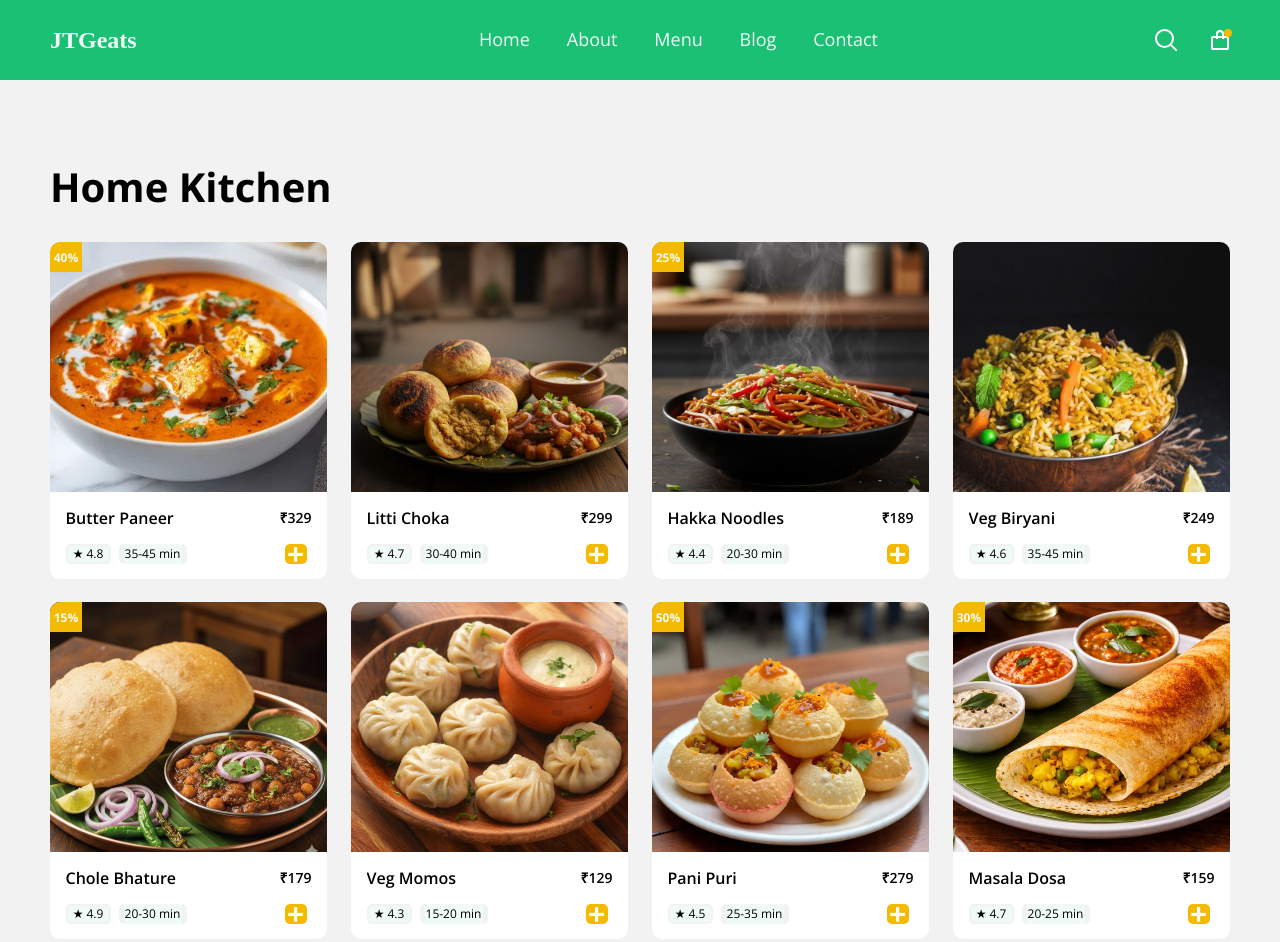
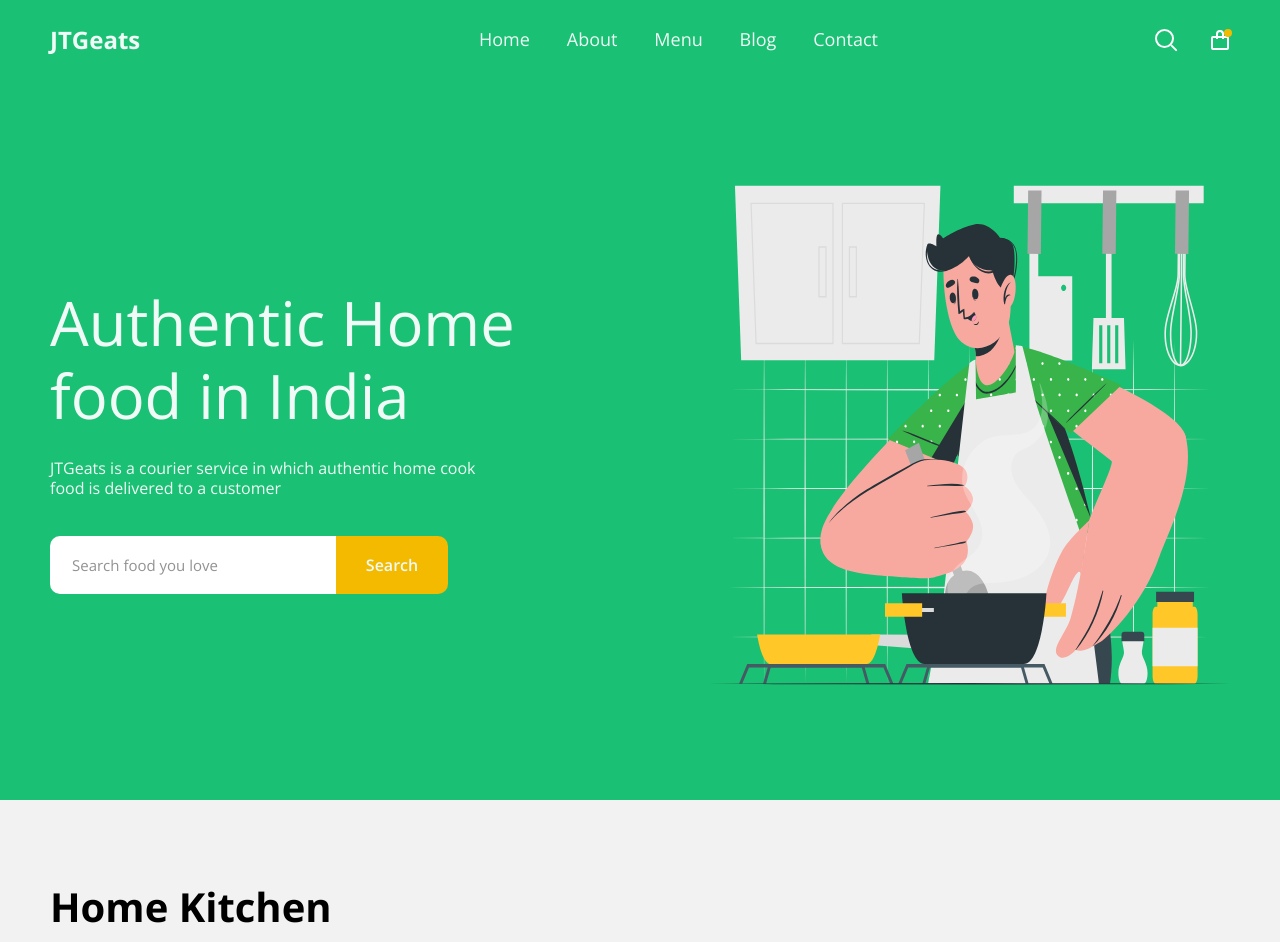
Before and after one commit to namdevyakhya-17/JTGeats-Food-Web, a plain HTML site: page index.html in a window 1280 px wide. Shown: the top 942 px of the page. Drawn offline with nearby package versions, Linux system fonts and the light colour scheme.

Commit message:
done some changes in ui

```diff
--- a/index.html
+++ b/index.html
@@ -14,6 +14,7 @@
 
 <body>
     <div id="modal-root"></div>
+    <section class="top-section">
         <header class="header">
             <nav class="nav container">
                 <div class="logo">JTGeats</div>
@@ -35,6 +36,25 @@
                 </div>
             </nav>
         </header>
+
+        <section class="hero">
+            <div class="container hero-main">
+                <div class="hero-text">
+                    <div class="hero-text-content">
+                        <h1>Authentic Home food in India</h1>
+                        <p>JTGeats is a courier service in which authentic home cook food is delivered to a customer</p>
+                    </div>
+                    <div class="search-box">
+                        <input type="text" placeholder="Search food you love">
+                        <button type="button">Search</button>
+                    </div>
+                </div>
+                <div class="hero-image">
+                    <img src="assets/images/cuate.svg" alt="Chef holding food">
+                </div>
+            </div>
+        </section>
+    </section>
 
     <main>
         <section class="section container">
--- a/style.css
+++ b/style.css
@@ -61,7 +61,6 @@ textarea {
 
 .logo {
     color: var(--light);
-    font-family: Squada One;
     font-size: 24px;
     font-weight: 700;
     line-height: 24px;
@@ -506,6 +505,7 @@ textarea {
 .popular-title{
     width: 427px;
     height: 36px;
+    font-family: "Roboto", sans-serif;
     font-weight: 800;
     font-style: normal;
     font-size: 40px;
@@ -927,13 +927,12 @@ textarea {
     margin-bottom: 20px;
 }
 
-.contact-header h6{
+.contact-header h2{
     width: 286px;
     height: 48px;
-    font-family: Roboto;
+    font-family: Roboto, sans-serif;
     font-size: 24px;
     line-height: 24px;
-    letter-spacing: -1.2%;
     font-weight: 400;
 }
 
@@ -1174,6 +1173,7 @@ textarea {
 }
 
 @media (min-width: 951px) and (max-width: 1080px) {
+
     .popular-grid{
         width: min(578px, 100%);
         max-width: 100%;
@@ -1213,6 +1213,20 @@ textarea {
         justify-content: center;
         gap: 18px;
     }
+
+    /* .popular-items{
+        gap: 35px;
+    }
+
+    .popular-title{
+        width: 100%;
+        font-size: 32px;
+    }
+
+    .popular-viewport{
+        width: 280px;
+    } */
+
     .popular-items{
         height: auto;
     }
@@ -1533,6 +1547,14 @@ textarea {
         flex: 0 0 90%;
     }
 
+    /* .popular-items{
+        margin-top: 80px;
+    }
+
+    .popular-title{
+        font-size: 28px;
+    } */
+
     .popular-slider{
         padding-inline: 56px;
     }
@@ -1559,7 +1581,7 @@ textarea {
     .slider-btn.right::before {
         border-top: 12px solid transparent;
         border-bottom: 12px solid transparent;
-        border-left: 16px solid var(--green);
+        border-left: 16px solid #FFFFFF;
     }
 
     .slider-btn.left::before {
```
Also changed, not shown: script.js (line endings or trailing spaces). Lines whose indentation alone changed are shown as unchanged.
